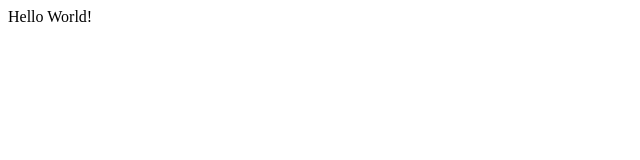
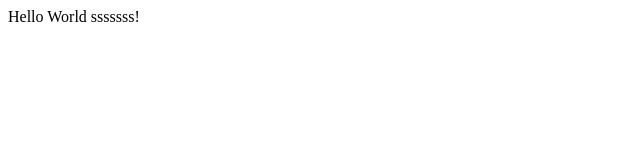
Before and after one commit to vaibhav-digitaljalebi/action-learn, a plain HTML site: page index.html in a window 1280 px wide. Shown: the full height of the page, 0-640 px from the left. Drawn offline with Linux system fonts and the light colour scheme.

Commit message:
second push

```diff
--- a/index.html
+++ b/index.html
@@ -7,6 +7,6 @@
     <title>Document</title>
 </head>
 <body>
-    Hello World!
+    Hello World sssssss!
 </body>
 </html>
```
Also changed, not shown: 1 other file.
